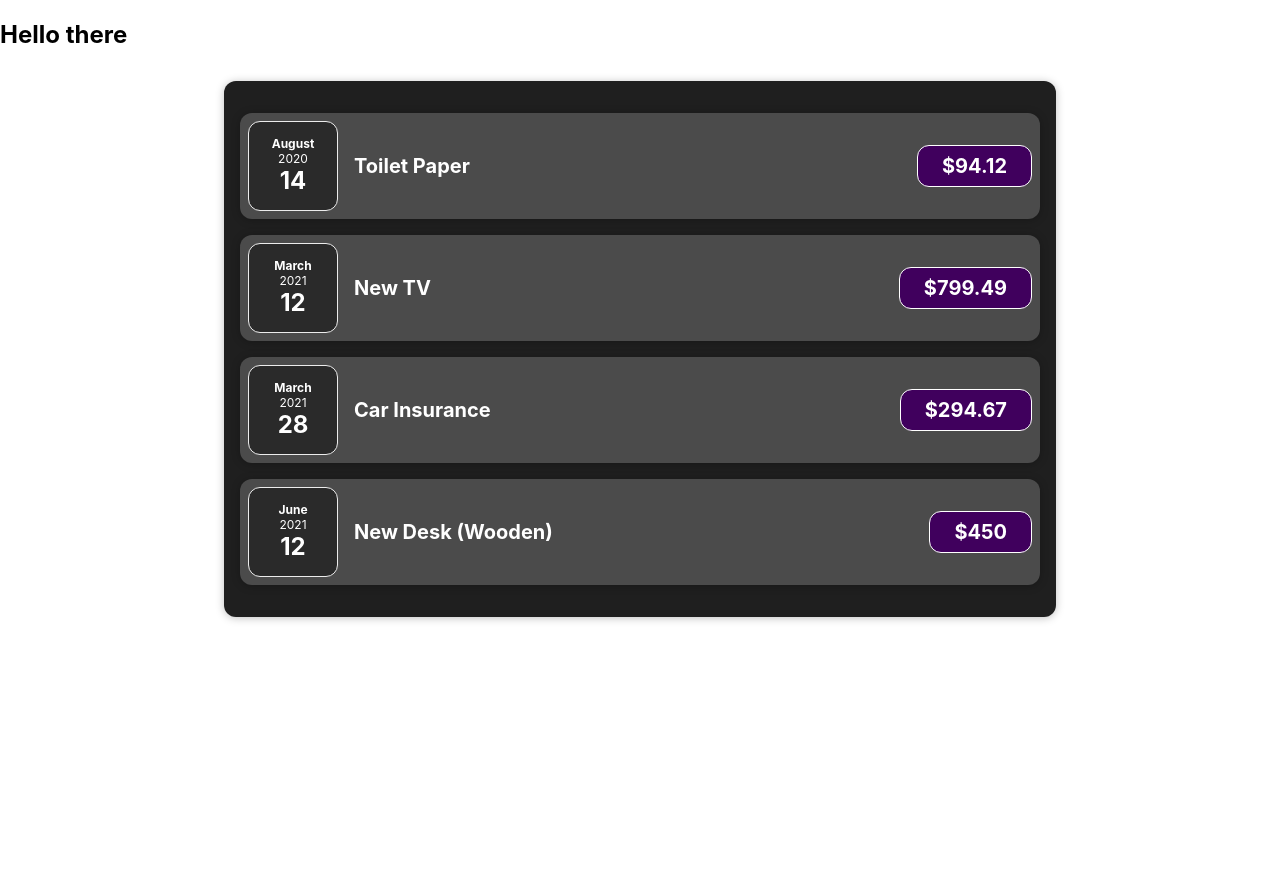
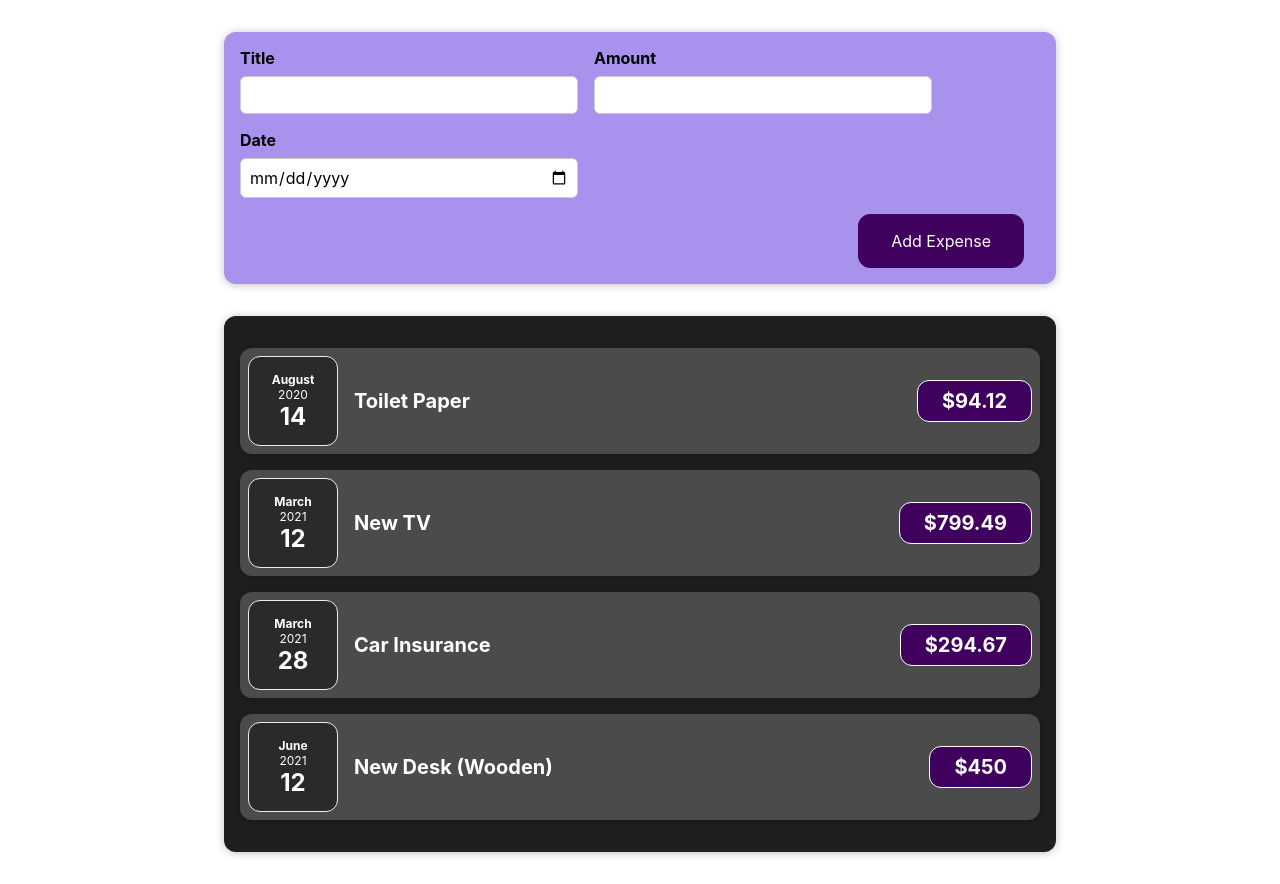
Before and after one commit to wilyanto/learn-react-guide, a React (Create React App) app: page / in a window 1280 px wide. Before the commit the page ends 800 px from the top, so only its background shows below. Built offline with nearby package versions, Linux system fonts and the light colour scheme.

Commit message:
Added NewExpense Form

```diff
--- a/src/App.js
+++ b/src/App.js
@@ -1,6 +1,6 @@
-import logo from "./logo.svg";
 import "./App.css";
 import Expenses from "./components/Expenses/Expenses";
+import NewExpense from "./components/NewExpense/NewExpense";
 
 const App = () => {
   const expenses = [
@@ -27,7 +27,7 @@
 
   return (
     <div>
-      <h2>Hello there</h2>
+      <NewExpense />
       <Expenses expenses={expenses} />
     </div>
   );
--- /dev/null
+++ b/src/components/NewExpense/ExpenseForm.css
@@ -0,0 +1,26 @@
+.new-expense__controls {
+  display: flex;
+  flex-wrap: wrap;
+  gap: 1rem;
+  margin-bottom: 1rem;
+  text-align: left;
+}
+
+.new-expense__control label {
+  font-weight: bold;
+  margin-bottom: 0.5rem;
+  display: block;
+}
+
+.new-expense__control input {
+  font: inherit;
+  padding: 0.5rem;
+  border-radius: 6px;
+  border: 1px solid #ccc;
+  width: 20rem;
+  max-width: 100%;
+}
+
+.new-expense__actions {
+  text-align: right;
+}
--- /dev/null
+++ b/src/components/NewExpense/ExpenseForm.js
@@ -0,0 +1,27 @@
+import "./ExpenseForm.css";
+
+const ExpenseForm = () => {
+  return (
+    <form>
+      <div className="new-expense__controls">
+        <div className="new-expense__control">
+          <label>Title</label>
+          <input type="text"></input>
+        </div>
+        <div className="new-expense__control">
+          <label>Amount</label>
+          <input type="number" min="0.01" step="0.01"></input>
+        </div>
+        <div className="new-expense__control">
+          <label>Date</label>
+          <input type="date" min="2021-01-01" max="2022-01-01"></input>
+        </div>
+      </div>
+      <div className="new-expense__actions">
+        <button type="submit">Add Expense</button>
+      </div>
+    </form>
+  );
+};
+
+export default ExpenseForm;
--- /dev/null
+++ b/src/components/NewExpense/NewExpense.css
@@ -0,0 +1,38 @@
+.new-expense {
+  background-color: #a892ee;
+  padding: 1rem;
+  margin: 2rem auto;
+  width: 50rem;
+  max-width: 95%;
+  border-radius: 12px;
+  text-align: center;
+  box-shadow: 0 1px 8px rgba(0, 0, 0, 0.25);
+}
+
+.new-expense button {
+  font: inherit;
+  cursor: pointer;
+  padding: 1rem 2rem;
+  border: 1px solid #40005d;
+  background-color: #40005d;
+  color: white;
+  border-radius: 12px;
+  margin-right: 1rem;
+}
+
+.new-expense button:hover,
+.new-expense button:active {
+  background-color: #510674;
+  border-color: #510674;
+}
+
+.new-expense button.alternative {
+  color: #220131;
+  border-color: transparent;
+  background-color: transparent;
+}
+
+.new-expense button.alternative:hover,
+.new-expense button.alternative:active {
+  background-color: #ddb3f8;
+}
--- /dev/null
+++ b/src/components/NewExpense/NewExpense.js
@@ -0,0 +1,12 @@
+import ExpenseForm from "./ExpenseForm";
+import "./NewExpense.css";
+
+const NewExpense = () => {
+  return (
+    <div className="new-expense">
+      <ExpenseForm />
+    </div>
+  );
+};
+
+export default NewExpense;
```
